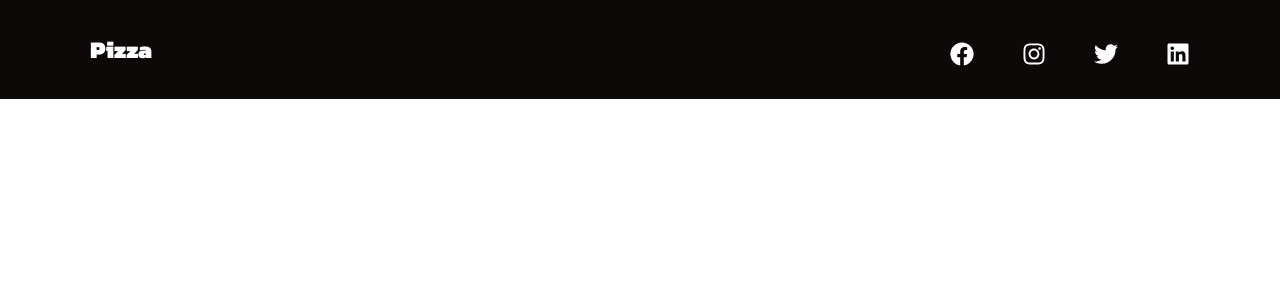
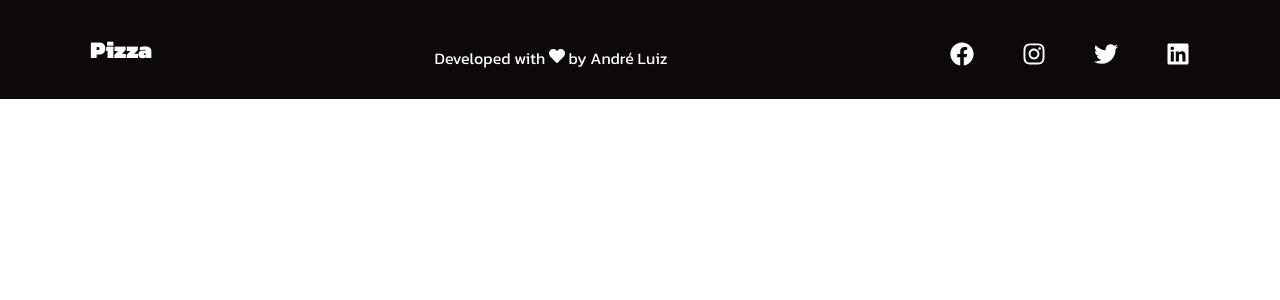
Before and after one commit to aluiz815/pizza_nextjs_website, a Next.js app: page /components/Footer in a window 1280 px wide. Shown: the top 300 px of the page. Built offline with nearby package versions, Linux system fonts and the light colour scheme.

Commit message:
Fixing some bugs

```diff
--- a/pages/_app.js
+++ b/pages/_app.js
@@ -1,7 +1,13 @@
 import GlobalStyles from '../styles/globals'
+import Head from 'next/head'
 function MyApp({ Component, pageProps }) {
   return(
     <>
+      <Head>
+        <title>Italian Pizza</title>
+        <link rel="preconnect" href="https://fonts.gstatic.com"/>
+        <link href="https://fonts.googleapis.com/css2?family=Kanit:wght@400;900&display=swap" rel="stylesheet"/>
+      </Head>
       <GlobalStyles/>
       <Component {...pageProps} />
     </>
--- a/pages/_document.js
+++ /dev/null
@@ -1,26 +0,0 @@
-import Document, { Html, Head, Main, NextScript } from 'next/document'
-
-class MyDocument extends Document {
-  static async getInitialProps(ctx) {
-    const initialProps = await Document.getInitialProps(ctx)
-    return { ...initialProps }
-  }
-
-  render() {
-    return (
-      <Html>
-        <Head>
-          <title>Italian Pizza</title>
-          <link rel="preconnect" href="https://fonts.gstatic.com"/>
-          <link href="https://fonts.googleapis.com/css2?family=Kanit:wght@400;900&display=swap" rel="stylesheet"/>
-        </Head>
-        <body>
-          <Main />
-          <NextScript />
-        </body>
-      </Html>
-    )
-  }
-}
-
-export default MyDocument
--- a/pages/components/Feature/index.js
+++ b/pages/components/Feature/index.js
@@ -1,12 +1,11 @@
-import React from 'react';
 import { FeatureContainer,FeatureButton } from './styles';
 
 function Feature() {
   return (
     <FeatureContainer>
-      <h1>Pizza of the day</h1>
+      <h1>Pizza Do Dia</h1>
       <p>Truffle alfredo sauce topped with 24 gold dust.</p>
-      <FeatureButton>Peca Agora</FeatureButton>
+      <FeatureButton>Peça Agora</FeatureButton>
     </FeatureContainer>
   );
 }
--- a/pages/components/Footer/index.js
+++ b/pages/components/Footer/index.js
@@ -1,7 +1,6 @@
-import React from 'react';
 import LinkComponent from '../Link';
-import {FaFacebook,FaInstagram,FaTwitter,FaLinkedin} from 'react-icons/fa';
-import { FooterContainer,FooterWrap,SocialMedia,SocialMediaWrap,SocialLogo,SocialIcons,SocialIconLink } from './styles';
+import {FaFacebook,FaInstagram,FaTwitter,FaLinkedin,FaHeart} from 'react-icons/fa';
+import { FooterContainer,FooterWrap,SocialMedia,SocialMediaWrap,SocialLogo,SocialIcons,SocialIconLink,DevelopedBy } from './styles';
 
 function Footer() {
   return (
@@ -12,6 +11,9 @@ function Footer() {
           <LinkComponent href="/">
             <SocialLogo>Pizza</SocialLogo>
           </LinkComponent>
+          <DevelopedBy>
+            <p>Developed with <FaHeart/> by André Luiz </p>
+          </DevelopedBy>
           <SocialIcons>
             <SocialIconLink href="/" target="_blank"><FaFacebook/></SocialIconLink>
             <SocialIconLink href="/" target="_blank"><FaInstagram/></SocialIconLink>
--- a/pages/components/Footer/styles.js
+++ b/pages/components/Footer/styles.js
@@ -46,6 +46,20 @@ export const SocialLogo = styled.a`
   font-weight:bold;
 
 `;
+
+export const DevelopedBy = styled.div`
+
+  display:flex;
+  align-items:center;
+  color:#fff;
+
+  @media screen and (max-width:768px) {
+    margin-bottom:1rem;
+  }
+
+`;
+
+
 export const SocialIcons = styled.div`
 
   display:flex;
--- a/pages/components/Hero/index.js
+++ b/pages/components/Hero/index.js
@@ -1,4 +1,4 @@
-import React,{useState} from 'react';
+import {useState} from 'react';
 import Navbar from '../Navbar';
 import Sidebar from '../Sidebar';
 import { HeroContainer,HeroContent,HeroItems,HeroH1,HeroP,HeroBtn } from './styles';
@@ -13,8 +13,8 @@ function Hero() {
         <HeroContent>
           <HeroItems>
             <HeroH1>Greatest Pizza Ever</HeroH1>
-            <HeroP>Ready in 60 seconds</HeroP>
-            <HeroBtn>Place Order</HeroBtn>
+            <HeroP>Pronto em 60 segundos</HeroP>
+            <HeroBtn>Peça Agora</HeroBtn>
           </HeroItems>
         </HeroContent>
       </HeroContainer>
--- a/pages/components/Link/index.js
+++ b/pages/components/Link/index.js
@@ -1,4 +1,3 @@
-import React from 'react';
 import Link from 'next/link';
 function LinkComponent({href,children}) {
   return (
--- a/pages/components/Navbar/index.js
+++ b/pages/components/Navbar/index.js
@@ -1,4 +1,3 @@
-import React from 'react';
 import LinkComponent from '../Link';
 import { Bars, Nav,NavIcon,NavLink } from './styles';
 
--- a/pages/components/Products/index.js
+++ b/pages/components/Products/index.js
@@ -1,4 +1,4 @@
-import React, { useEffect, useState } from 'react';
+import { useEffect, useState } from 'react';
 import { ProductsContainer, ProductsHeading, ProductWrapper, ProductCard, ProductImage,ProductInfo, ProductTitle, ProductDesc, ProductPrice, ProductButton } from './styles';
 import axios from 'axios';
 function Products({heading}) {
--- a/pages/components/Sidebar/index.js
+++ b/pages/components/Sidebar/index.js
@@ -1,4 +1,3 @@
-import React from 'react';
 import LinkComponent from '../Link';
 import { SidebarContainer,Icon,CloseIcon,SidebarMenu,MenuItem,SideBtnWrapper,MenuItemRoute } from './styles';
 
--- a/pages/index.js
+++ b/pages/index.js
@@ -8,7 +8,7 @@ export default function Home() {
       <Hero/>
       <Products heading="Escolha seu Sabor Favorito"/>
       <Feature/>
-      <Products heading="Doces Para Voce"/>
+      <Products heading="Doçes Para Você"/>
       <Footer/>
     </>
   )
```
